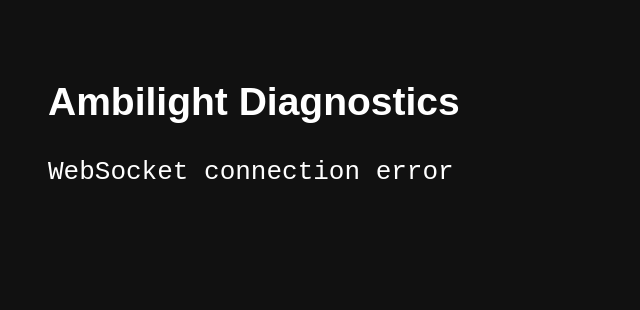
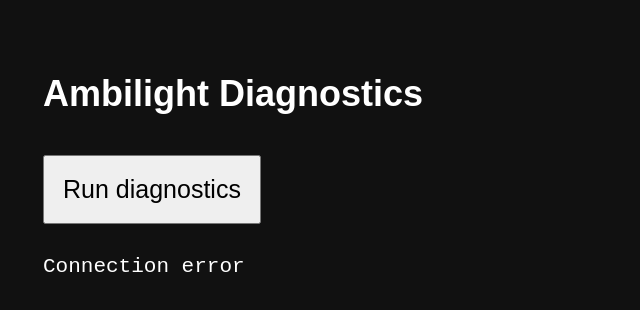
Before and after one commit to victor-sem/amb, a website: page index.html in a window 1280 px wide. Shown: the whole page, without its empty margins (0-640 px from the left). Drawn offline with Linux system fonts and the light colour scheme.

Commit message:
Add diagnostic control panel

```diff
--- a/index.html
+++ b/index.html
@@ -3,33 +3,58 @@
 <head>
 <meta charset="UTF-8">
 <title>Ambilight Diagnostics</title>
+<style>
+body { background:#111; color:white; font:24px sans-serif; padding:35px; }
+button { font-size:25px; padding:18px; margin:10px 0; }
+pre { white-space:pre-wrap; font-size:21px; }
+</style>
 </head>
-<body style="background:#111;color:#fff;font:26px sans-serif;padding:40px">
+<body>
 <h2>Ambilight Diagnostics</h2>
-<pre id="result" style="white-space:pre-wrap">Connecting...</pre>
+<button onclick="runProbe()">Run diagnostics</button>
+<pre id="result">Connecting...</pre>
 <script>
 var output = document.getElementById("result");
-var ws = new WebSocket("ws://localhost:8081");
+var ws;
+var moduleName = "gh/victor-sem/amb";
+
+function connect() {
+    ws = new WebSocket("ws://localhost:8081");
 
     ws.onopen = function() {
-    output.textContent = "Connected. Requesting service status...";
-    ws.send(JSON.stringify({type:7}));
+        output.textContent = "Connected. Ready.";
+        getStatus();
     };
 
     ws.onmessage = function(event) {
-    try {
         var data = JSON.parse(event.data);
         if (data.type === 7) {
             output.textContent = JSON.stringify(data.payload, null, 2);
         }
-    } catch (e) {
-        output.textContent = "Parse error: " + e.message;
-    }
     };
 
     ws.onerror = function() {
-    output.textContent = "WebSocket connection error";
+        output.textContent = "Connection error";
     };
+}
+
+function getStatus() {
+    ws.send(JSON.stringify({type:7}));
+}
+
+function runProbe() {
+    output.textContent = "Running diagnostics...";
+    ws.send(JSON.stringify({
+        type:6,
+        payload:{
+            fullName:moduleName,
+            serviceFile:"service.js"
+        }
+    }));
+    setTimeout(getStatus, 2500);
+}
+
+connect();
 </script>
 </body>
 </html>
```
Lines whose indentation alone changed are shown as unchanged.
